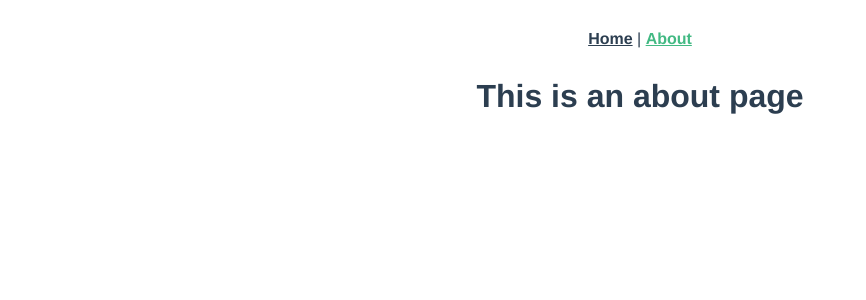
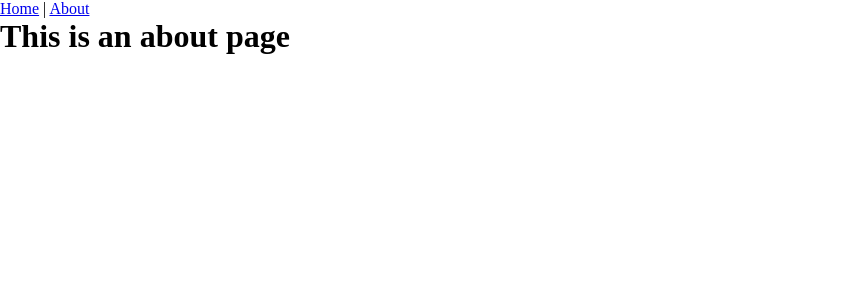
Before and after one commit to John-E5/beer-me, a Vue app: page /about in a window 1280 px wide. Shown: the top 300 px of the page, without its empty margins (0-866 px from the left). Built offline with nearby package versions, Linux system fonts and the light colour scheme.

Commit message:
Added Navigation Drawer

```diff
--- a/src/App.vue
+++ b/src/App.vue
@@ -9,24 +9,5 @@
 </template>
 
 <style>
-#app {
-  font-family: Avenir, Helvetica, Arial, sans-serif;
-  -webkit-font-smoothing: antialiased;
-  -moz-osx-font-smoothing: grayscale;
-  text-align: center;
-  color: #2c3e50;
-}
 
-#nav {
-  padding: 30px;
-}
-
-#nav a {
-  font-weight: bold;
-  color: #2c3e50;
-}
-
-#nav a.router-link-exact-active {
-  color: #42b983;
-}
 </style>
```
Also changed, not shown: src/components/navigation/Navigation.vue (+20 -1 lines).
